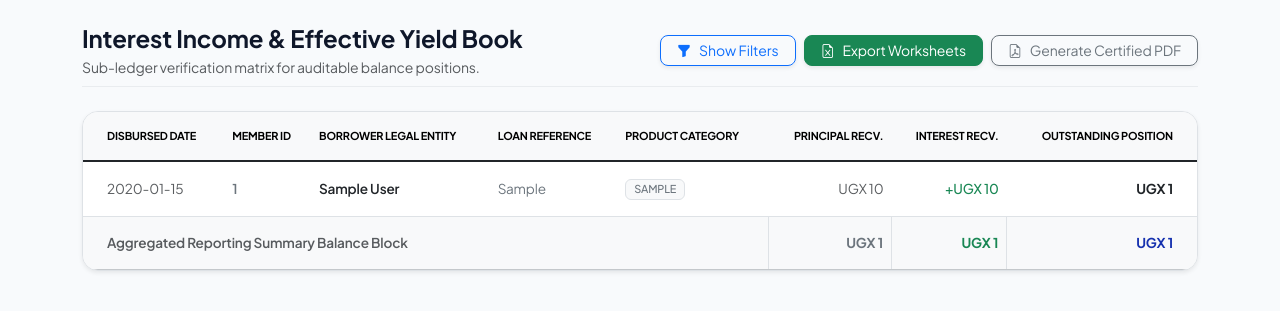
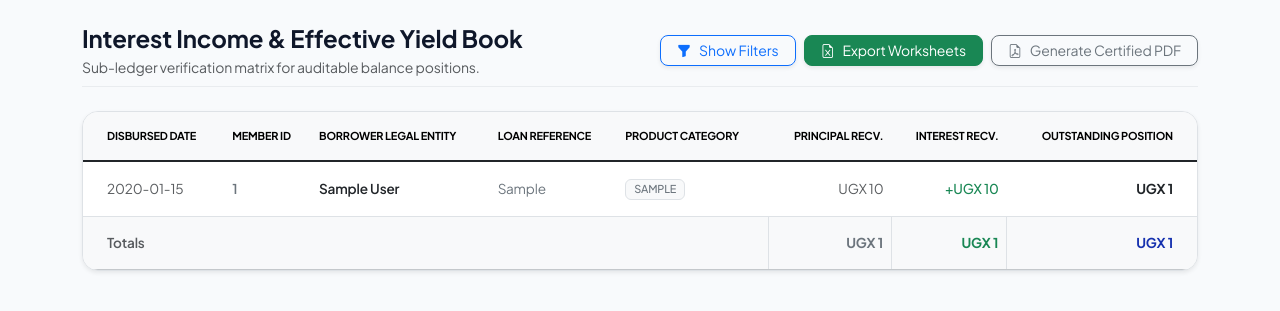
Before and after one commit to MacMayambala/Credit, a Django app: template templates/reports/interest_report.html in a window 1280 px wide. Shown: the top 311 px of the page. Run offline with Django 3.2, Linux system fonts and the light colour scheme; the template is opened without the code that fills it: most values are stand-ins (such as "Sample title", 1, 10 or a date in 2020); form fields are guessed from the names that the template uses.

Commit message:
Update finance, members and accounting modules

```diff
--- a/templates/finance/reports/reports_dashboard.html
+++ b/templates/finance/reports/reports_dashboard.html
@@ -154,7 +154,7 @@
             <div class="card report-card rounded-4 border-0 shadow-sm p-3">
                 <small class="text-uppercase fw-bold text-muted" style="font-size: 0.65rem; letter-spacing: 0.5px;">Gross Loan Portfolio Balance</small>
                 <div class="d-flex align-items-baseline mt-1">
-                    <h3 class="metric-value fw-bold mb-0 text-dark">UGX {{ total_reserves|default:"542.8M" }}</h3>
+                    <h3 class="metric-value fw-bold mb-0 text-dark">UGX {{ total_reserves}}</h3>
                 </div>
             </div>
         </div>
--- a/templates/reports/interest_report.html
+++ b/templates/reports/interest_report.html
@@ -182,7 +182,7 @@
             <tfoot class="table-light font-mono border-top border-secondary-subtle fw-bold" style="font-size: 0.85rem;">
                 <tr class="align-middle">
                     <td colspan="5" class="ps-4 py-3 font-sans text-muted fw-semibold">
-                        Aggregated Reporting Summary Balance Block
+                        Totals
                     </td>
                     <td class="py-3 text-end text-secondary border-start">
                         UGX {{ totals.total_principal_remaining|intcomma }}
```
